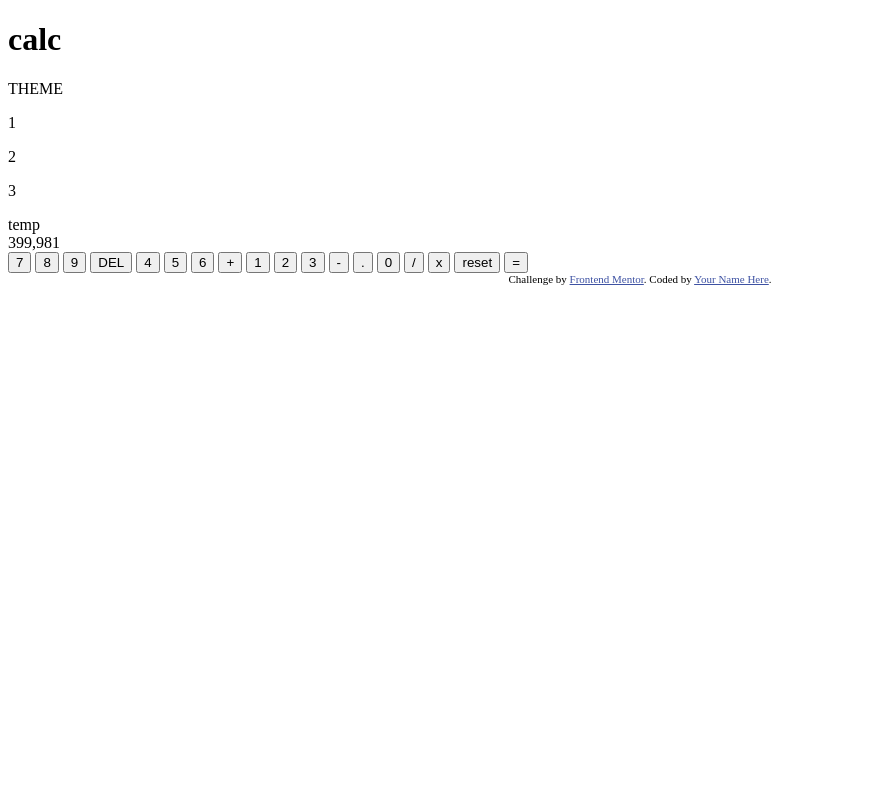
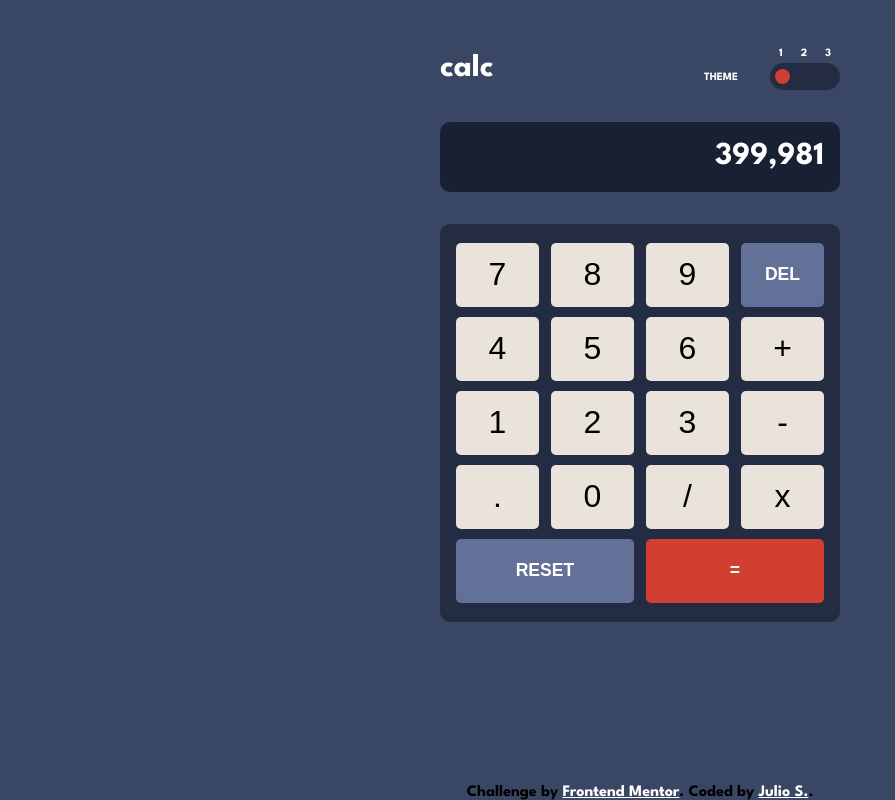
Before and after one commit to Julius-Sol/calculator-app, a plain HTML site: page index.html in a window 1280 px wide. Shown: the whole page, without its empty margins (0-895 px from the left). Drawn offline with Linux system fonts and the light colour scheme.

Commit message:
Add css for calculator and css classes

```diff
--- a/index.html
+++ b/index.html
@@ -1,65 +1,79 @@
 <!DOCTYPE html>
 <html lang="en">
   <head>
-  <meta charset="UTF-8">
-  <meta name="viewport" content="width=device-width, initial-scale=1.0"> <!-- displays site properly based on user's device -->
+    <meta charset="UTF-8" />
+    <meta name="viewport" content="width=device-width, initial-scale=1.0" />
+    <!-- displays site properly based on user's device -->
 
-  <link rel="icon" type="image/png" sizes="32x32" href="./images/favicon-32x32.png">
+    <link rel="icon" type="image/png" sizes="32x32" href="./images/favicon-32x32.png" />
+    <link rel="preconnect" href="https://fonts.googleapis.com" />
+    <link rel="preconnect" href="https://fonts.gstatic.com" crossorigin />
+    <link href="https://fonts.googleapis.com/css2?family=League+Spartan:wght@700&display=swap" rel="stylesheet" />
 
-  <link rel="stylesheet" href="./style.css">
+    <link rel="stylesheet" href="./style.css" />
 
     <title>Frontend Mentor | Calculator app</title>
 
     <!-- Feel free to remove these styles or customise in your own stylesheet 👍 -->
     <style>
-    .attribution { font-size: 11px; text-align: center; }
-    .attribution a { color: hsl(228, 45%, 44%); }
+      .attribution {
+        font-size: 16px;
+        text-align: center;
+        position:absolute;
+        width: 500px;
+        bottom:0px;
+        right:25%;
+        left:50%;
+        margin-left:-250px;
+      }
+      .attribution a {
+        color:white;
+      }
     </style>
   </head>
   <body>
     <div class="calc-wrapper">
+      <header>
         <h1>calc</h1>
         <div class="theme-wrapper">
-      <p>THEME</p>
+          <p id="selector-title">THEME</p>
           <div class="theme-selector-wrapper">
+            <div class="theme-selector-numbers">
               <p>1</p>
               <p>2</p>
               <p>3</p>
+            </div>
             <div class="slider-wrapper">
-          <div>temp</div>
+              <div></div>
             </div>
           </div>
         </div>
+      </header>
       <div class="calc-display">
-      399,981
+        <p class="display-text">399,981</p>
       </div>
-    <div class="calc-buttons">
-      <button>7</button>
-      <button>8</button>
-      <button>9</button>
-      <button>DEL</button>
-      <button>4</button>
-      <button>5</button>
-      <button>6</button>
-      <button>+</button>
-      <button>1</button>
-      <button>2</button>
-      <button>3</button>
-      <button>-</button>
-      <button>.</button>
-      <button>0</button>
-      <button>/</button>
-      <button>x</button>
-      <button>reset</button>
-      <button>=</button>
+      <div class="calc-buttons-wrapper">
+        <button class="calc-button">7</button>
+        <button class="calc-button">8</button>
+        <button class="calc-button">9</button>
+        <button class="color-button">DEL</button>
+        <button class="calc-button">4</button>
+        <button class="calc-button">5</button>
+        <button class="calc-button">6</button>
+        <button class="calc-button">+</button>
+        <button class="calc-button">1</button>
+        <button class="calc-button">2</button>
+        <button class="calc-button">3</button>
+        <button class="calc-button">-</button>
+        <button class="calc-button">.</button>
+        <button class="calc-button">0</button>
+        <button class="calc-button">/</button>
+        <button class="calc-button">x</button>
+        <button class="reset-button color-button">RESET</button>
+        <button class="equals-button color-button">=</button>
+      </div>
     </div>
 
-  </div>
-
-
-  <div class="attribution">
-    Challenge by <a href="https://www.frontendmentor.io?ref=challenge" target="_blank">Frontend Mentor</a>.
-    Coded by <a href="#">Your Name Here</a>.
-  </div>
+    <div class="attribution">Challenge by <a href="https://www.frontendmentor.io?ref=challenge" target="_blank">Frontend Mentor</a>. Coded by <a href="#">Julio S.</a>.</div>
   </body>
 </html>
--- a/style.css
+++ b/style.css
@@ -0,0 +1,144 @@
+/* General */
+:root{
+  --desaturated-blue-bg:hsl(222, 26%, 31%);
+  --desaturated-blue-toggle:hsl(223, 31%, 20%);
+  --red:hsl(6, 63%, 50%);
+  --desaturated-blue-screen:hsl(224, 36%, 15%);
+  --text-white:hsl(0, 0%, 100%);
+  --dark-grayish-blue: hsl(221, 14%, 31%);
+  --Light-grayish-orange-keys: hsl(30, 25%, 89%);
+  --Desaturated-dark-blue-keys: hsl(225, 21%, 49%);
+}
+*{
+  box-sizing: border-box;
+  padding: 0;
+  margin: 0;
+}
+
+body{
+  background-color: var(--desaturated-blue-bg);
+  font-family:'League Spartan', sans-serif;
+}
+
+.calc-wrapper{
+  padding-top: 3rem;
+  margin: auto;
+  width: 85%;
+  max-width: 400px;
+}
+
+/* Calculator header */
+
+header{
+  color: var(--text-white);
+  display: flex;
+  justify-content: space-between;
+  align-items: center;
+}
+
+.theme-wrapper{
+  display: flex;
+  flex-direction: row;
+  align-items: center;
+}
+
+#selector-title {
+  font-size: .7rem;
+  margin-top: 1rem;
+  margin-right: 2rem;
+}
+
+/* theme selection slider */
+
+.theme-selector-wrapper{
+  display: flex;
+  flex-direction: column;
+  width: 70px;
+  max-width: 100px;
+}
+
+.theme-selector-numbers{
+  display: flex;
+  justify-content: space-around;
+  margin-bottom: .3rem;
+  font-size: .7rem;
+}
+
+.slider-wrapper{
+  background-color: var(--desaturated-blue-toggle);
+  border-radius: 20px;
+  padding:6px 5px;
+}
+
+.slider-wrapper::after{
+  content: '';
+  display: block;
+  width: 15px;
+  height: 15px;
+  background-color: var(--red);
+  border-radius: 20px;
+}
+
+/* Display */
+
+.calc-display{
+  background-color: var(--desaturated-blue-screen);
+  width: 100%;
+  height: 70px;
+  border-radius: 10px;
+  margin: 2rem 0;
+  color: var(--text-white);
+  display: flex;
+  justify-content: end;
+  align-items: center;
+}
+
+.display-text{
+  font-size: 2rem;
+  margin-right: 1rem;
+}
+
+/* Calculator button styles */
+
+.calc-buttons-wrapper{
+  display: grid;
+  grid-template-columns: 1fr 1fr 1fr 1fr;
+  background-color: var(--desaturated-blue-toggle);
+  column-gap: 12px;
+  row-gap: 10px;
+  padding: 1.2rem 1rem ;
+  border-radius: 10px;
+  color: var(--dark-grayish-blue);
+}
+
+.calc-buttons-wrapper button{
+  width: 100%;
+  height: 4rem;
+	border: none;
+	cursor: pointer;
+	outline: none;
+  border-radius: 5px;
+}
+
+.color-button{
+  font-size: 1.1rem;
+  font-weight: 700;
+  color: var(--text-white);
+  background-color: var(--Desaturated-dark-blue-keys);
+}
+
+.calc-button{
+  font-size: 2rem;
+  background-color: var(--Light-grayish-orange-keys);
+}
+
+.reset-button{
+  grid-column-start: 1;
+  grid-column-end: 3;
+}
+
+.equals-button{
+  grid-column-start: 3;
+  grid-column-end: 5;
+  background-color: var(--red);
+}
```
Lines whose indentation alone changed are shown as unchanged.
